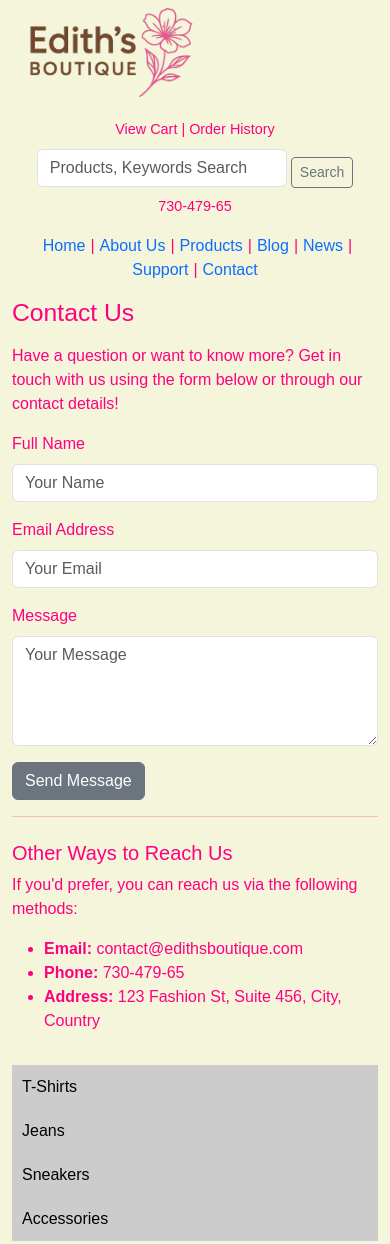
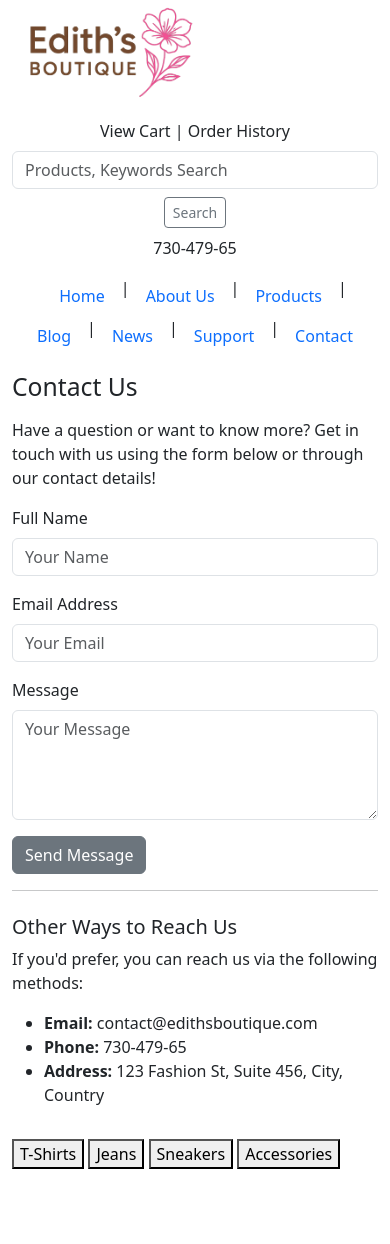
Before and after one commit to Edith-web-bots/Edith-Boutique, a plain HTML site: page contact.html in a window 390 px wide. Shown: the part 13-1257 px from the top of the page. After the commit the page ends 1230 px from the top, so only its background shows below. Drawn offline with nearby package versions, Linux system fonts and the light colour scheme.

Commit message:
commit changes

```diff
--- a/contact.html
+++ b/contact.html
@@ -5,54 +5,7 @@
   <meta name="viewport" content="width=device-width, initial-scale=1">
   <title>Contact Us - Edith's Boutique</title>
   <link href="https://cdn.jsdelivr.net/npm/bootstrap@5.3.3/dist/css/bootstrap.min.css" rel="stylesheet">
-  <style>
-    body {
-      font-family: Arial, sans-serif;
-      background-color: beige;
-      color: #FF007F;
-    }
-    .sidebar button {
-      width: 100%;
-      border: none;
-      background: #ccc;
-      padding: 10px;
-      text-align: left;
-    }
-    .sidebar button:hover, .btn-sm:hover {
-      background: #6B4226;
-    }
-    .footer {
-      background: black;
-      height: 40px;
-    }
-    .top-links {
-      font-size: 0.9em;
-    }
-    .search-bar input {
-      width: 100%;
-      max-width: 250px;
-    }
-    .nav-link {
-      padding: 0 5px;
-    }
 
-    @media (max-width: 767.98px) {
-      .top-links {
-        text-align: center;
-      }
-      .search-bar {
-        margin-top: 10px;
-      }
-      .nav {
-        flex-wrap: wrap;
-        text-align: center;
-      }
-      .nav-link {
-        display: inline-block;
-        width: auto;
-      }
-    }
-  </style>
 </head>
 <body>
 
--- /dev/null
+++ b/styles.css
@@ -0,0 +1,36 @@
+body {
+    font-family: Arial, sans-serif;
+    margin: 0;
+    padding: 0;
+    text-align: center;
+    background-color: #f5f5f5;
+}
+header {
+    background-color: #333;
+    color: white;
+    padding: 20px;
+    font-size: 24px;
+}
+.container {
+    margin: 20px;
+}
+.product {
+    display: inline-block;
+    margin: 20px;
+    padding: 10px;
+    background: white;
+    border-radius: 5px;
+    box-shadow: 0px 0px 10px rgba(0,0,0,0.1);
+}
+.product img {
+    width: 200px;
+    height: 200px;
+    border-radius: 5px;
+}
+footer {
+    background-color: #333;
+    color: white;
+    padding: 10px;
+    position: fixed;
+    width: 100%;
+    bottom: 0;
```
Also changed, not shown: index.html (+1 -37 lines).
